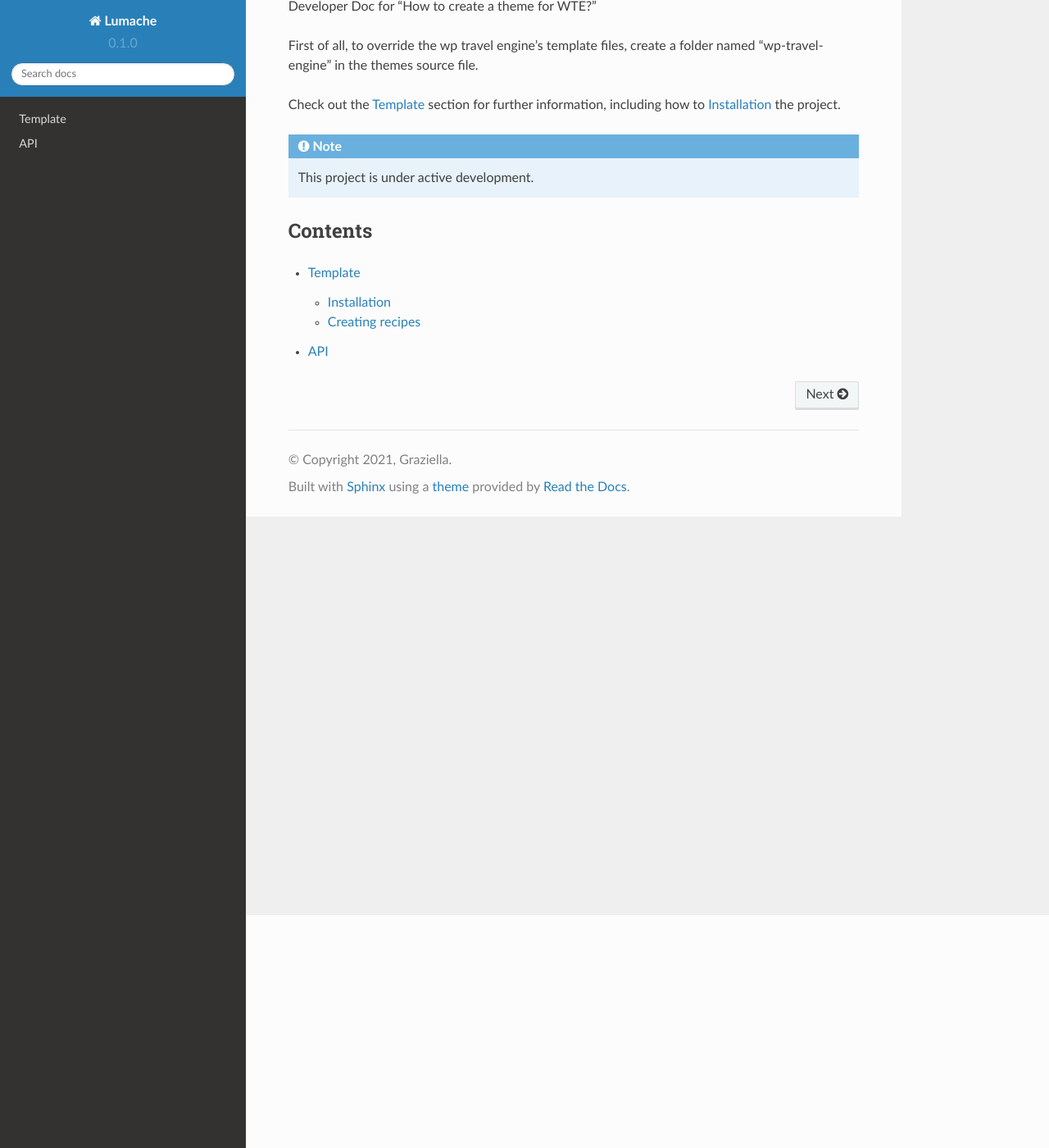
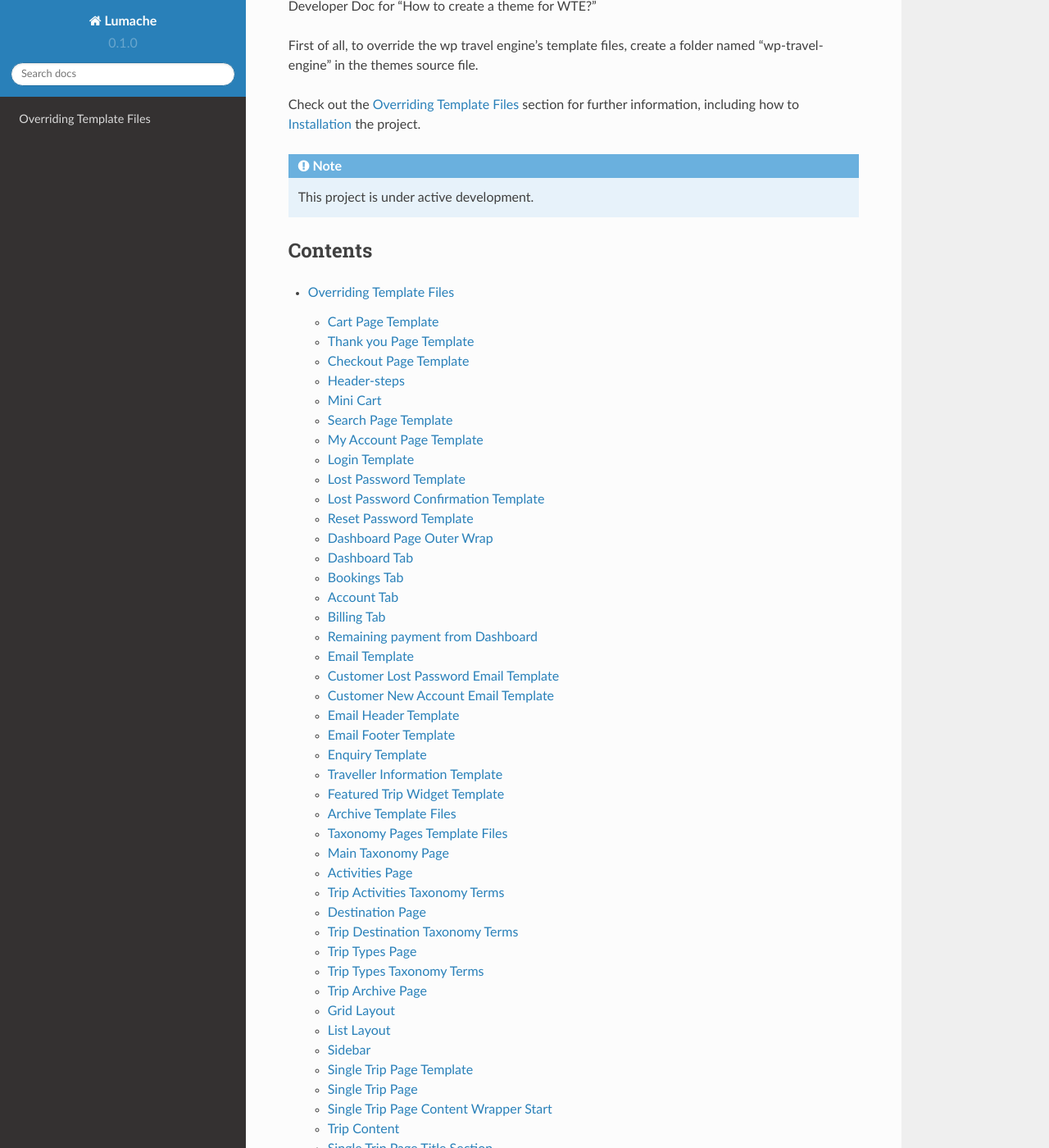
Before and after one commit to IchchhaLC/wte-developer-doc, a Sphinx documentation site: the page built from docs/source/index.rst, in a window 1280 px wide and 1400 px high, scrolled down 284 px. Shown: the whole window at 82% size. Built offline with Sphinx 7.4.7 and the Read the Docs theme 2.0.0, drawn with Linux system fonts in a browser that asks for light colours; some of the changed text lies outside the part shown.

Commit message:
feat:new changes

```diff
--- a/docs/source/index.rst
+++ b/docs/source/index.rst
@@ -21,4 +21,4 @@ Contents
 .. toctree::
 
    template
-   api
+   hooks
--- a/docs/source/template.rst
+++ b/docs/source/template.rst
@@ -1,33 +1,316 @@
-Template
+Overriding Template Files
 =====
 
 .. _installation:
 
-Installation
+Cart Page Template
 ------------
 
-To use Lumache, first install it using pip:
+/wp-travel-engine/content-cart.php
 
 .. code-block:: console
 
    (.venv) $ pip install lumache
 
-Creating recipes
+Thank you Page Template
 ----------------
 
-To retrieve a list of random ingredients,
-you can use the ``lumache.get_random_ingredients()`` function:
+/wp-travel-engine/thank-you/thank-you.php
+/wp-travel-engine/thank-you/thankyou-remaining-payment.php
 
-.. autofunction:: lumache.get_random_ingredients
+Checkout Page Template
+------------
 
-The ``kind`` parameter should be either ``"meat"``, ``"fish"``,
-or ``"veggies"``. Otherwise, :py:func:`lumache.get_random_ingredients`
-will raise an exception.
+/wp-travel-engine/template-checkout-new.php
 
-.. autoexception:: lumache.InvalidKindError
+Template Division:
 
-For example:
+Header-steps
+------------
 
->>> import lumache
->>> lumache.get_random_ingredients()
-['shells', 'gorgonzola', 'parsley']
+/wp-travel-engine/checkout/header-steps.php
+
+Mini Cart
+------------
+
+/wp-travel-engine/checkout/mini-cart.php
+
+Search Page Template
+------------
+
+/wp-travel-engine/template-trip-search-results.php
+
+Search Form:
+/wp-travel-engine/template-trip-search-form.php
+
+My Account Page Template
+------------
+
+Login Template
+------------
+
+/wp-travel-engine/account/form-login.php
+
+Lost Password Template
+------------
+
+/wp-travel-engine/account/form-lostpassword.php
+
+Lost Password Confirmation Template
+------------
+
+/wp-travel-engine/account/lostpassword-confirm.php
+
+Reset Password Template
+------------
+
+/wp-travel-engine/account/form-reset-password.php
+
+Dashboard Page Outer Wrap
+------------
+
+/wp-travel-engine/account/content-dashboard.php
+
+Dashboard Tab
+------------
+
+/wp-travel-engine/account/tab-content/dashboard.php
+
+Bookings Tab
+------------
+
+/wp-travel-engine/account/tab-content/bookings.php
+
+Account Tab
+------------
+
+/wp-travel-engine/account/form-edit-account.php
+
+Billing Tab
+------------
+
+/wp-travel-engine/account/form-edit-billing.php
+
+Remaining payment from Dashboard
+------------
+
+/wp-travel-engine/account/remaining-payment.php
+
+Email Template
+------------
+
+Customer Lost Password Email Template
+------------
+
+/wp-travel-engine/emails/customer-lost-password.php
+
+Customer New Account Email Template
+------------
+
+/wp-travel-engine/emails/customer-new-account.php
+
+Email Header Template
+------------
+
+/wp-travel-engine/emails/email-header.php
+
+Email Footer Template
+------------
+
+/wp-travel-engine/emails/email-footer.php
+
+Enquiry Template
+------------
+
+/wp-travel-engine/emails/enquiry.php
+
+Traveller Information Template
+------------
+
+/wp-travel-engine/traveller-information/template-traveler-info.php
+
+Featured Trip Widget Template
+------------
+
+/wp-travel-engine/widgets/content-widget-feat-trip.php
+
+Archive Template Files
+------------
+
+Taxonomy Pages Template Files
+------------
+
+Main Taxonomy Page
+------------
+
+/wp-travel-engine/content–template-taxonomy.php
+
+Activities Page
+------------
+
+/wp-travel-engine/template-activities.php
+
+Trip Activities Taxonomy Terms
+------------
+
+/wp-travel-engine/taxonomy-activities.php
+
+Destination Page
+------------
+
+/wp-travel-engine/template-destination.php
+
+Trip Destination Taxonomy Terms
+------------
+
+/wp-travel-engine/taxonomy-destination.php
+
+Trip Types Page
+------------
+
+/wp-travel-engine/template-trip_types.php
+
+Trip Types Taxonomy Terms
+------------
+
+/wp-travel-engine/taxonomy-trip_types.php
+
+Trip Archive Page
+------------
+
+/wp-travel-engine/archive-trip.php
+
+Posts Layout
+
+Grid Layout
+------------
+
+/wp-travel-engine/content-grid.php
+
+List Layout
+------------
+
+/wp-travel-engine/content-list.php
+
+Sidebar
+------------
+
+/wp-travel-engine/template-trip-filters-sidebar.php
+
+Single Trip Page Template
+------------
+
+Single Trip Page
+------------
+
+/wp-travel-engine/single-trip.php
+
+Single Trip Page Content Wrapper Start
+------------
+
+/wp-travel-engine/trip-content-wrapper-start.php
+
+Trip Content
+------------
+
+/wp-travel-engine/content-single-trip.php
+
+Single Trip Page Title Section
+------------
+
+/wp-travel-engine/single-trip/title.php
+
+Single Trip Page Gallery Section
+------------
+
+/wp-travel-engine/single-trip/gallery.php
+
+Single Trip Video Popup Layout
+------------
+
+/wp-travel-engine/single-trip/gallery-video-popup.php
+
+Single Trip Video Slider
+------------
+
+/wp-travel-engine/single-trip/gallery-video-slider.php
+
+Single Trip Page Inner Content Wrapper
+------------
+
+/wp-travel-engine/single-trip/trip-content.php
+
+Single Trip Page Tabs Navigation Section
+------------
+
+/wp-travel-engine/single-trip/tabs-nav.php
+
+Single Trip Page Tabs Content Section
+------------
+
+/wp-travel-engine/single-trip/tabs-content.php
+
+Single Trip Footer
+------------
+
+/wp-travel-engine/single-trip/trip-footer.php
+
+After trip content
+------------
+
+/wp-travel-engine/trip-content-wrapper-end.php
+
+Single Trip Sidebar
+------------
+
+/wp-travel-engine/single-trip/trip-sidebar.php
+
+Single Trip Tabs
+------------
+
+Overview Tab
+------------
+
+/wp-travel-engine/single-trip/trip-tabs/overview.php
+
+Itinerary Tab
+------------
+
+/wp-travel-engine/single-trip/trip-tabs/itinerary-tab.php
+
+Cost Tab
+------------
+
+/wp-travel-engine/single-trip/trip-tabs/cost.php
+
+FAQs Tab
+------------
+
+/wp-travel-engine/single-trip/trip-tab/faqs.php
+
+Map Tab
+------------
+
+/wp-travel-engine/single-trip/trip-tabs/map.php
+
+Review Tab
+------------
+
+/wp-travel-engine/single-trip/trip-tabs/review.php
+
+.. To retrieve a list of random ingredients,
+.. you can use the ``lumache.get_random_ingredients()`` function:
+
+.. .. autofunction:: lumache.get_random_ingredients
+
+.. The ``kind`` parameter should be either ``"meat"``, ``"fish"``,
+.. or ``"veggies"``. Otherwise, :py:func:`lumache.get_random_ingredients`
+.. will raise an exception.
+
+.. .. autoexception:: lumache.InvalidKindError
+
+.. For example:
+
+.. >>> import lumache
+.. >>> lumache.get_random_ingredients()
+.. ['shells', 'gorgonzola', 'parsley']
```
Also changed, not shown: docs/source/hooks.rst (added, +7 -0 lines).
